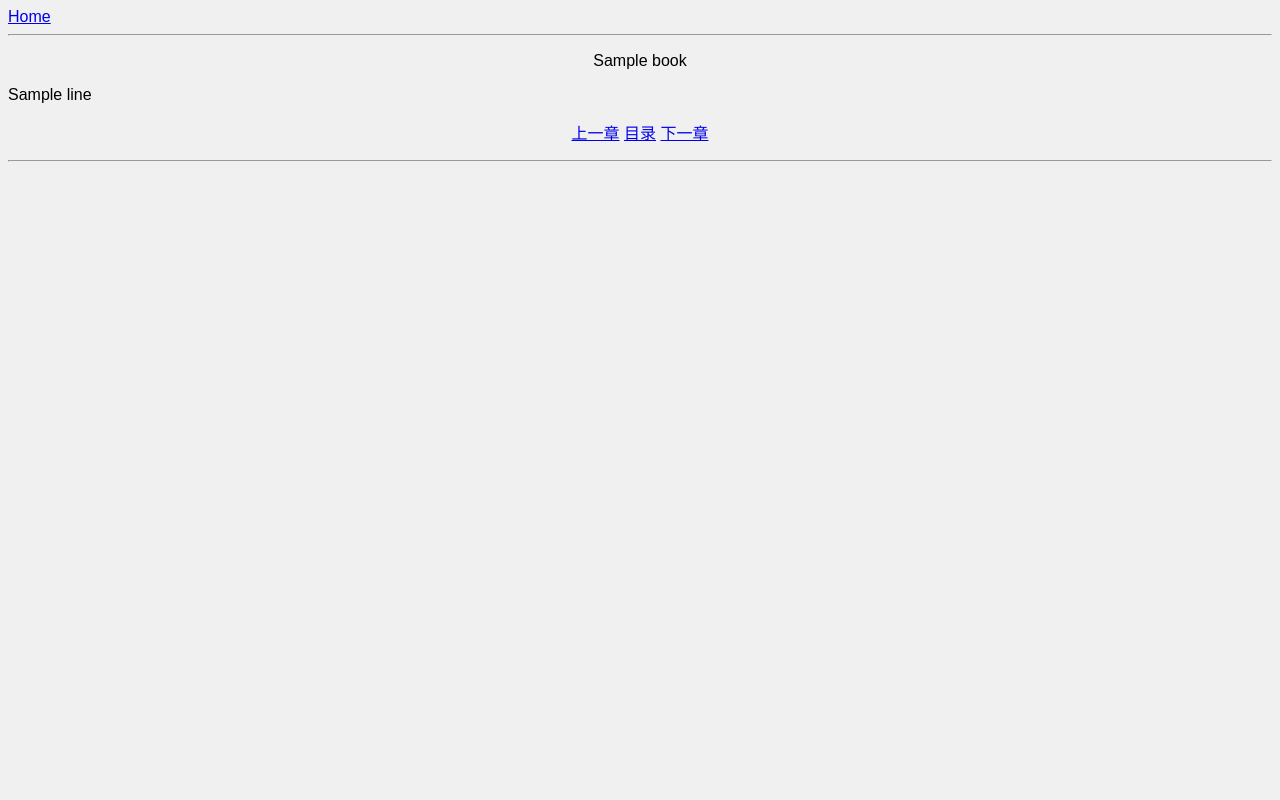
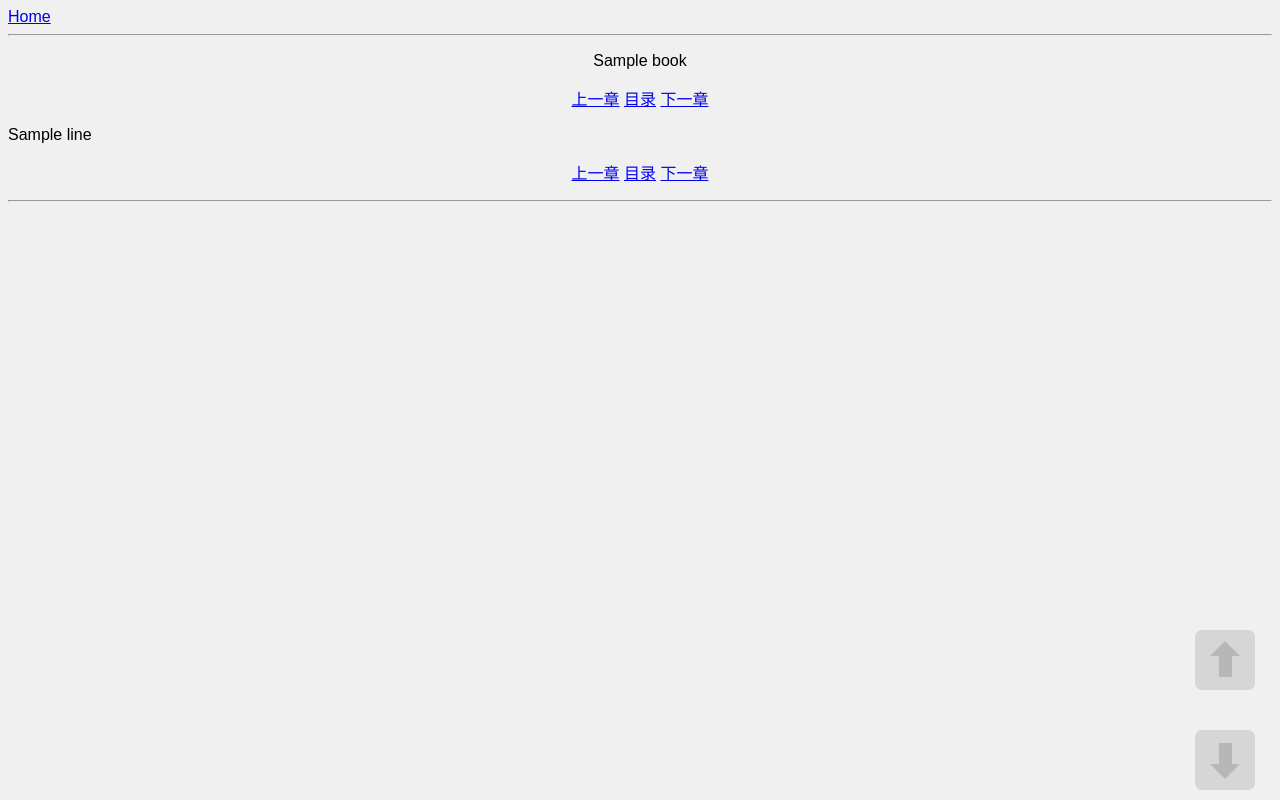
Before and after one commit to fanhongtao/txt-reader, a Flask app: template web/app/templates/book-content.html in a window 1280 px wide. Run offline with Flask 2, Linux system fonts and the light colour scheme; the template is opened without the code that fills it: most values are stand-ins (such as "Sample title", 1, 10 or a date in 2020).

Commit message:
修改 book-content.html: 1. 在开始处，显示“上一章”、“目录”、“下一章” 链接 2. 支持：左键 跳到 上一章， 右键 跳到 下一章 3. 在右下方，提供上、下滚动的按钮（方便在手机上翻页）

```diff
--- a/web/app/static/css/style.css
+++ b/web/app/static/css/style.css
@@ -22,3 +22,59 @@ table tr th:last-child, table tr td:last-child { border-right: none; }
 }
 
 #result a { border-bottom: 1px dotted #686868; color: #CC3300; text-decoration: none; }
+
+#page-up, #page-down {
+  position: fixed;
+  right: 25px;
+  width: 60px;
+  height: 60px;
+  background-color: #bbb;
+  border-radius:7px;
+  opacity: 0.5;
+  z-index: 888;
+}
+
+#page-up {
+  bottom: 110px;
+}
+
+#page-down {
+  bottom: 10px;
+}
+
+#page-up .arrow{
+  margin:0 auto;
+  padding-top:11px;
+  width:0;
+  height: 0;
+  border-right: 15px solid transparent;
+  border-left: 15px solid transparent;
+  border-bottom: 15px solid #7f7f7f;
+}
+
+#page-up .stick{
+  margin:0 auto;
+  padding-bottom:21px;
+  width: 13px;
+  border-bottom: 13px solid #bbb;
+  background-color: #7f7f7f;
+}
+
+
+#page-down .arrow{
+  margin:0 auto;
+  padding-bottom:11px;
+  width:0;
+  height: 0;
+  border-right: 15px solid transparent;
+  border-left: 15px solid transparent;
+  border-top: 15px solid #7f7f7f;
+}
+
+#page-down .stick{
+  margin:0 auto;
+  padding-top:21px;
+  width: 13px;
+  border-top: 13px solid #bbb;
+  background-color: #7f7f7f;
+}
--- /dev/null
+++ b/web/app/static/js/book-content.js
@@ -0,0 +1,21 @@
+$(document).ready(function() {
+  $(document).keydown(function (event) {
+    switch (event.keyCode) {
+    case 37:
+      document.getElementById("pre-page").click();
+      return false;
+    case 39:
+      document.getElementById("next-page").click();
+      return false;
+    };
+    return true;
+  });
+
+  $("#page-up").click(function() {
+    window.scrollBy(0, -(window.innerHeight - 30))
+  });
+
+  $("#page-down").click(function() {
+    window.scrollBy(0, window.innerHeight - 30)
+  });
+})
--- a/web/app/templates/book-content.html
+++ b/web/app/templates/book-content.html
@@ -1,8 +1,19 @@
 {% extends "base.html" %}
 {% block content %}
+<script type="text/javascript" src="{{ url_for('static', filename='js/book-content.js') }}"></script>
 
 {% if book %}
 <p style="text-align:center;">{{book.name}}</p>
+
+<p style="text-align:center;">
+  {% if pre_index > 0 %}
+    <a id="pre-page" href="book-content?id={{book.id}}&index={{pre_index}}">上一章</a>
+  {% endif %}
+  <a href="book-index?id={{book.id}}">目录</a>
+  {% if next_index > 0 %}
+    <a id="next-page" href="book-content?id={{book.id}}&index={{next_index}}">下一章</a>
+  {% endif %}
+</p>
 
 {% for line in book_content %}
   <p>{{line}}</p>
@@ -19,6 +30,21 @@
   {% endif %}
 </p>
 
+<div id="page-up">
+  <a href="javascript:;" title="Page Up">
+    <div class="arrow"></div>
+    <div class="stick"></div>
+  </a>
+</div>
+
+<div id="page-down">
+  <a href="javascript:;" title="Page Down">
+    <div class="stick"></div>
+    <div class="arrow"></div>
+  </a>
+</div>
+
+
 {% else %}
 找不到对应的书籍！
 {% endif %}
```
